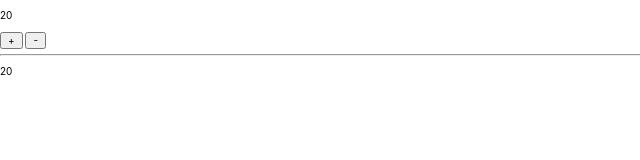
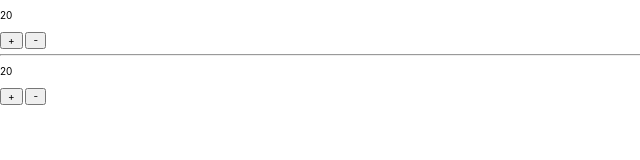
Before and after one commit to NShelton14/Project, a website: page index.html in a window 1280 px wide. Shown: the full height of the page, 0-640 px from the left. Drawn offline with nearby package versions, Linux system fonts and the light colour scheme.

Commit message:
Opponent buttons added in html

```diff
--- a/index.html
+++ b/index.html
@@ -22,6 +22,8 @@
     <hr />
     <form>
       <p id="opp"></p>
+      <button id="oppPlus">+</button>
+      <button id="oppMinus">-</button>
     </form>
     <script src="./scripts.js" type="module"></script>
   </body>
```
